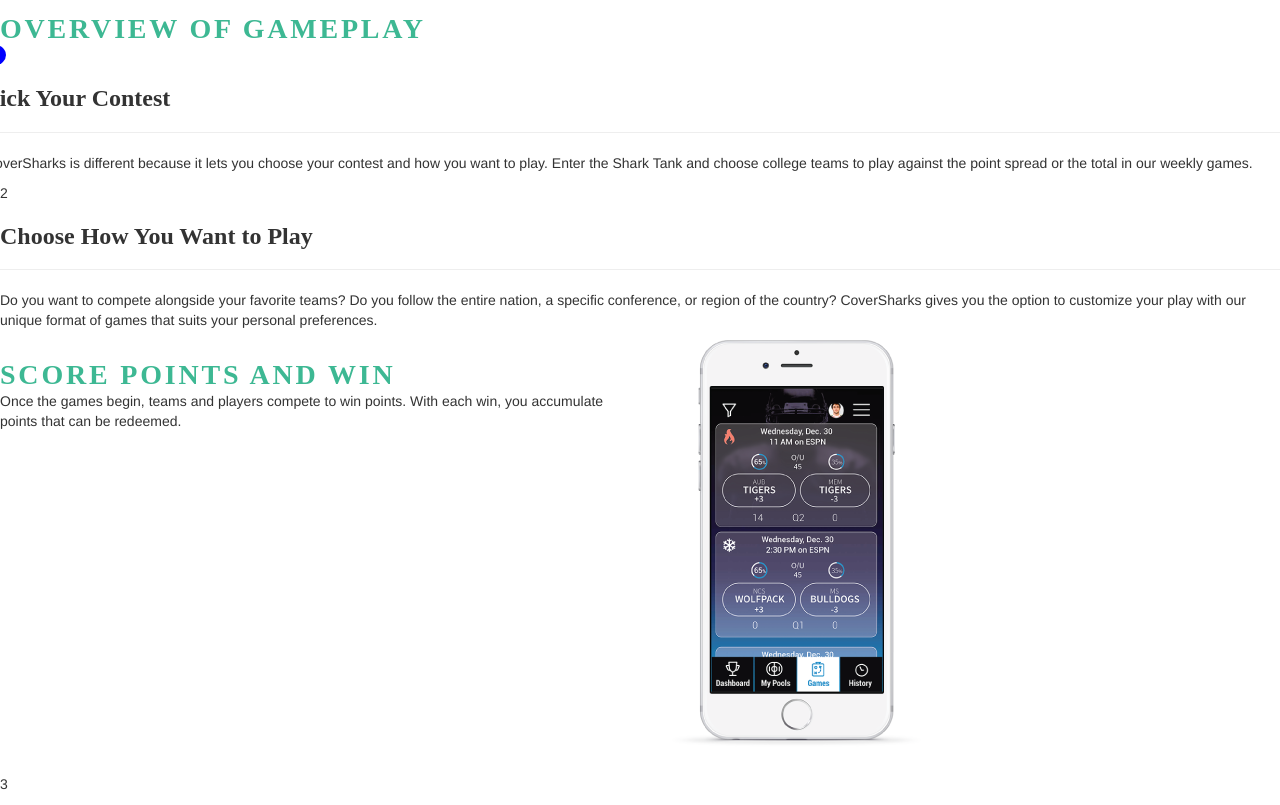
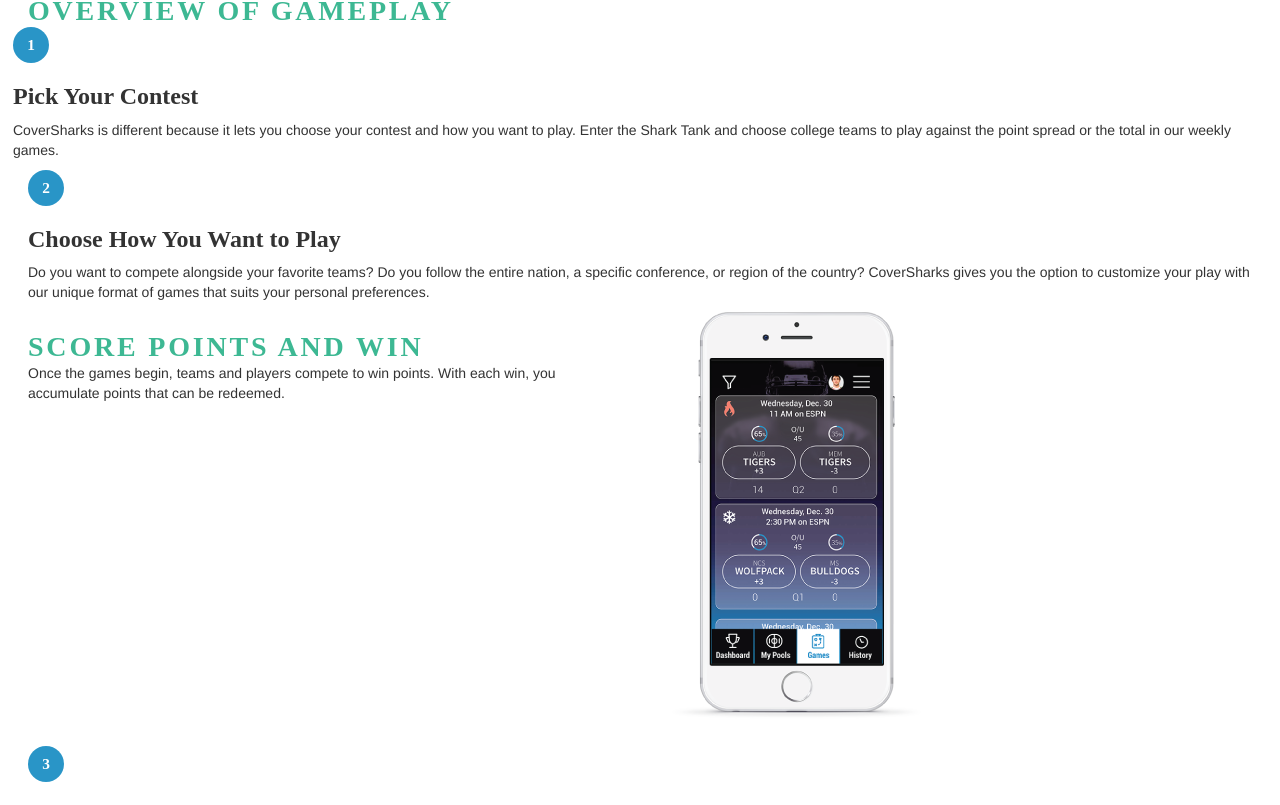
Before and after one commit to mpasker/Coversharks-Group-Project, a website: page client/index.html at #!/howtoplay in a window 1280 px wide. Shown: the part 1474-2279 px from the top of the page. Drawn offline with nearby package versions, Linux system fonts and the light colour scheme; some packages are replaced by stand-ins of ours.

Commit message:
styled circles

```diff
--- a/client/styles/howtoplay.less
+++ b/client/styles/howtoplay.less
@@ -1,3 +1,4 @@
+
 #howtoplayhero {
     background-image: url("../images/HowToPlay/how-to-play-hero.jpg");
     height: 5em;
@@ -7,7 +8,7 @@
     text-align: center;
     text-transform: uppercase;
     line-height: 5em;
-    font-family: Roboto Condensed;
+    font-family: "Roboto Condensed";
 };
 
 .tabs {
@@ -21,14 +22,15 @@
 };
 
 .getting-started-container {
+    margin: 2em;
 
     h3 {
-        font-family: "Work Sans";
+        font-family: "Work Sans Extra Bold";
         font-weight: bolder;
     };
 
     h4 {
-        font-family: "Work Sans";
+        font-family: "Work Sans Extra Bold";
         font-weight: bolder;
         color: grey;
     }
@@ -38,7 +40,7 @@
 
     h2 {
         color: #3db893;
-        font-family: "Work Sans";
+        font-family: "Work Sans Extra Bold";
         font-weight: 700;
         text-transform: uppercase;
         font-size: 2em;
@@ -47,10 +49,17 @@
 };
 
 .circle {
-    background-color: blue;
-    font-family: "Work Sans";
+    background-color: #2995c7;
+    font-family: "Work Sans Extra Bold";
     border-radius: 50%;
-    width: 1.5em;
+    width: 36px;
+    height: 36px;
+    padding: 5px;
     color: white;
+    text-align: center;
+    font-size: 1.1em;
+    font-weight: 700;
+    vertical-align: middle;
+    line-height: 170%;
 
 };
--- a/client/views/howtoplay.html
+++ b/client/views/howtoplay.html
@@ -24,19 +24,17 @@
     <p>Instead of picking players based on their statistics, our contests are based on outcomes of games in real-time. The concept
         behind our game is fun, easy, mobile and patent pending.</p>
     <div class="overview-container">
-        <h2 class="extrabold">overview of gameplay</h2>
+        <h2>overview of gameplay</h2>
         <div class="overview-list">
             <div class="overview-item row">
                 <div class="circle">1</div>
                 <h3>Pick Your Contest</h3>
-                <hr>
                 <p>CoverSharks is different because it lets you choose your contest and how you want to play. Enter the Shark
                     Tank and choose college teams to play against the point spread or the total in our weekly games.</p>
             </div>
             <div class="overview-item">
-                <div>2</div>
+                <div class="circle">2</div>
                 <h3>Choose How You Want to Play</h3>
-                <hr>
                 <p>Do you want to compete alongside your favorite teams? Do you follow the entire nation, a specific conference,
                     or region of the country? CoverSharks gives you the option to customize your play with our unique format
                     of games that suits your personal preferences.</p>
@@ -54,16 +52,14 @@
         </div>
         <div class="overview-list">
             <div class="overview-item">
-                <div>3</div>
+                <div class="circle">3</div>
                 <h3>Play for Free</h3>
-                <hr>
                 <p>CoverSharks lets you play for free in any of our games. Want to play with more on the line than picking the
                     winner? Choose from a variety of games and choose your competition each and every week of the season.</p>
             </div>
             <div class="overview-item">
-                <div>4</div>
+                <div class="circle">4</div>
                 <h3>Play with Friends, Family, Rivals &amp; Co-workers</h3>
-                <hr>
                 <p>Once you see for yourself how much fun you will have, play with everyone from friends to enemies for the
                     ultimate game experience. Play head-to-head, in an open league or create your own custom league to see
                     who has bragging rights in real time with every game.</p>
```
Also changed, not shown: client/styles/styles.css.
